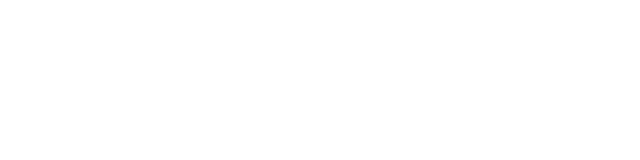
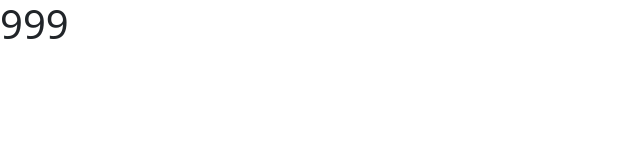
Before and after one commit to michaelchristwin/farm-to-door, a React (Create React App) app: page /farm-to-door/login in a window 1280 px wide. Before the commit this address had no page. Shown: the top 160 px of the page, without its empty margins (0-640 px from the left). Built offline with nearby package versions, Linux system fonts and the light colour scheme.

Commit message:
Added routing

```diff
--- a/src/Components/App.jsx
+++ b/src/Components/App.jsx
@@ -4,6 +4,7 @@
 import "bootstrap/dist/css/bootstrap.min.css";
 import Onboarding02 from "./Pages/onboarding02";
 import Onboarding01 from "./Pages/onboarding01";
+import Login from "./Pages/login";
 
 function App() {
   return (
@@ -12,6 +13,7 @@
         <Route path={BaseUrl} element={<Splash />} />
         <Route path={`${BaseUrl}/onboarding1`} element={<Onboarding01 />} />
         <Route path={`${BaseUrl}/onboarding2`} element={<Onboarding02 />} />
+        <Route path={`${BaseUrl}/login`} element={<Login />} />
       </Routes>
     </main>
   );
--- /dev/null
+++ b/src/Components/Pages/login.jsx
@@ -0,0 +1,9 @@
+function Login() {
+  return (
+    <main>
+      <h1>999</h1>
+    </main>
+  );
+}
+
+export default Login;
```
